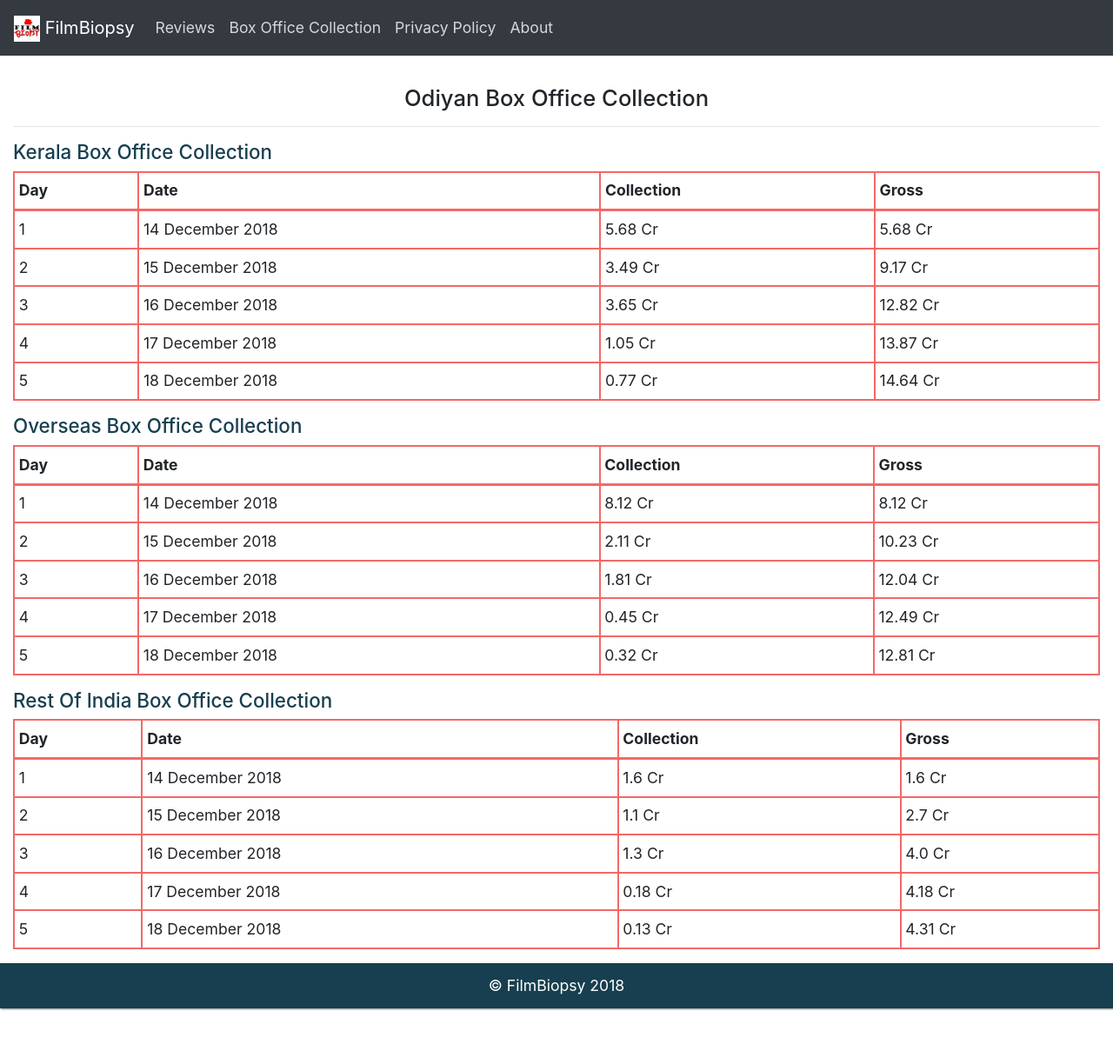
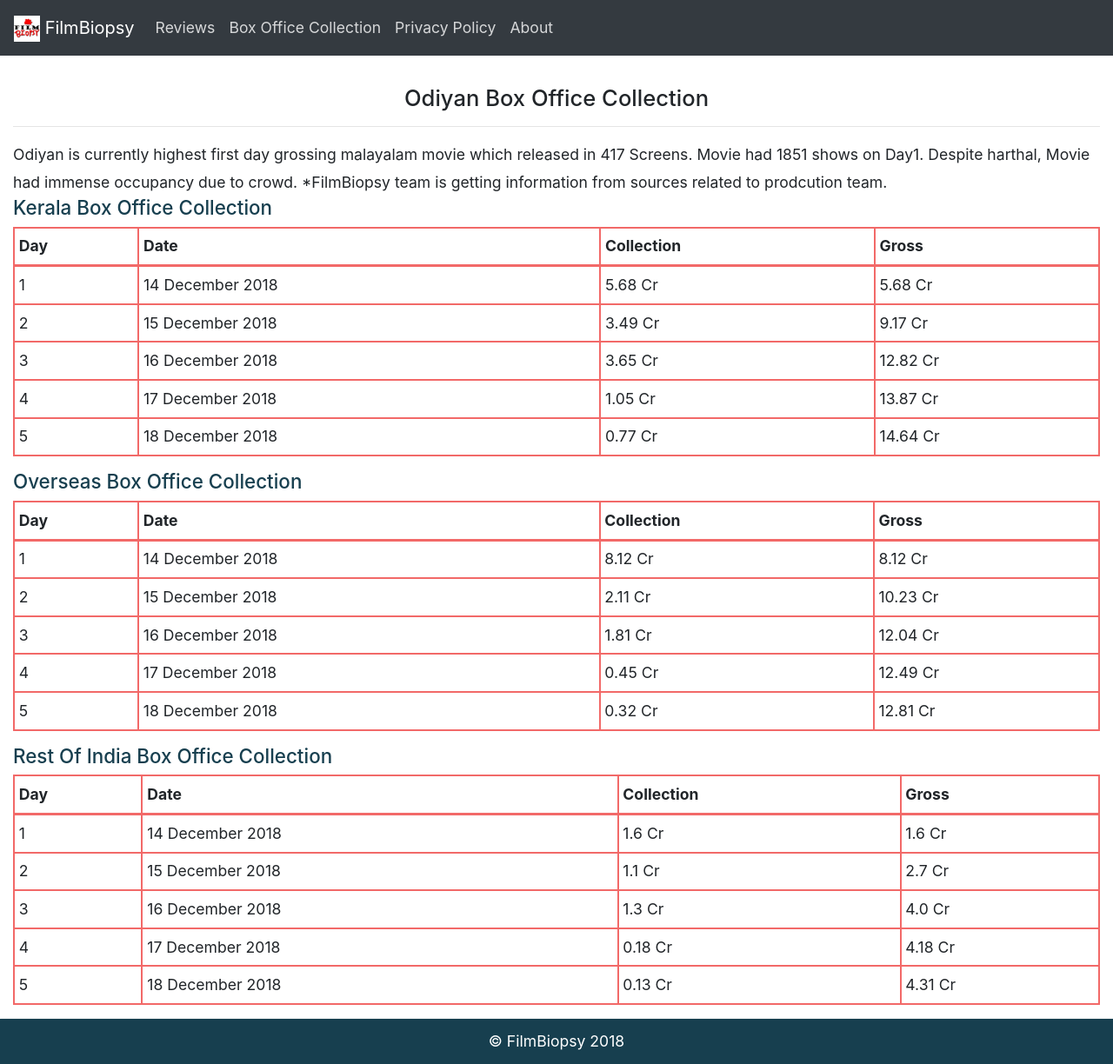
Before and after one commit to FilmBiopsy/filmbiopsy.github.io, a Jekyll site: the page built from _boxoffice/odiyan.md, in a window 1280 px wide and 1224 px high. Shown: the whole window at 87% size. Built offline with Jekyll 4.4.1, drawn with Linux system fonts in a browser that asks for light colours.

Commit message:
disclaimer

```diff
--- a/_layouts/collection.html
+++ b/_layouts/collection.html
@@ -9,6 +9,11 @@ name: Box Office Collection for {{page.name}}
 			<h1 class="post-title">{{page.name}} Box Office Collection</h1>
 			</div>
 			<hr>
+			Odiyan is currently highest first day grossing malayalam movie which released in 417 Screens.
+			Movie had 1851 shows on Day1. Despite harthal, Movie had immense occupancy due to crowd.
+
+			*FilmBiopsy team is getting information from sources related to prodcution team.
+
 			{% for location in page.locations %}
 			<h2>{{location.name}} Collection</h2>
 			<table class="table table-bordered table-sm">
```
